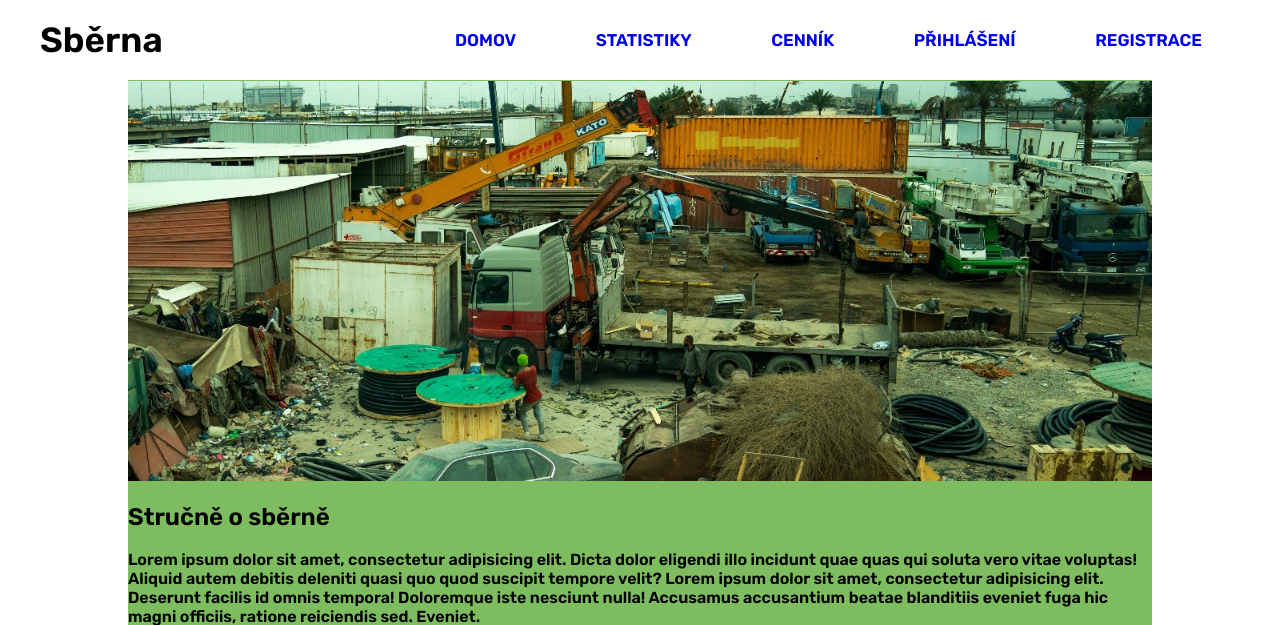
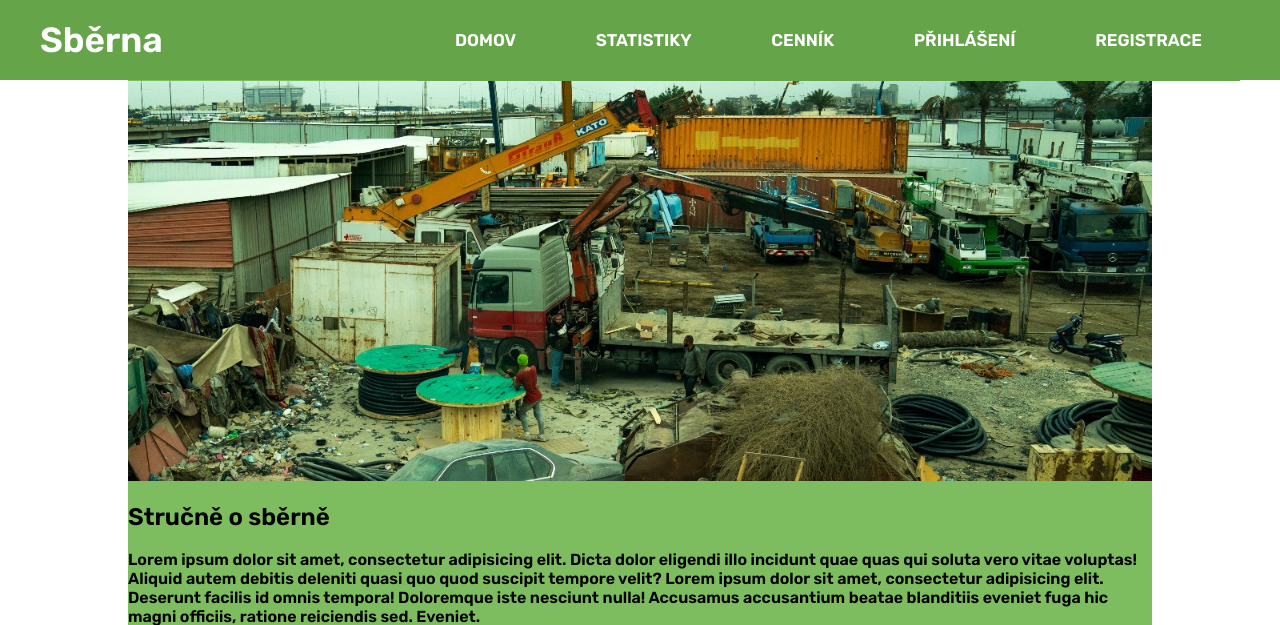
Before and after one commit to v-kollar/junkyard-website, a Flask app: page / in a window 1280 px wide. Shown: the top 625 px of the page. Run offline with Flask 2, Linux system fonts and the light colour scheme.

Commit message:
Obarvení navigace

```diff
--- a/src/static/css/colors.css
+++ b/src/static/css/colors.css
@@ -11,3 +11,28 @@ section {
 .container form {
     background: #C9F9B2;
 }
+nav ul li a{
+    color: white;
+}
+.logo {
+    color: white;
+}
+nav {
+    background: #66A449;
+}
+.checkbtn {
+    color: white;
+}
+ul {
+    background: #B1CDA3;
+}
+@media only screen and (min-width: 1080px) {
+    ul {
+        background: #66A449;
+    }
+    a.active, a:hover {
+        background: #B1CDA3;
+    }
+
+
+}
```
